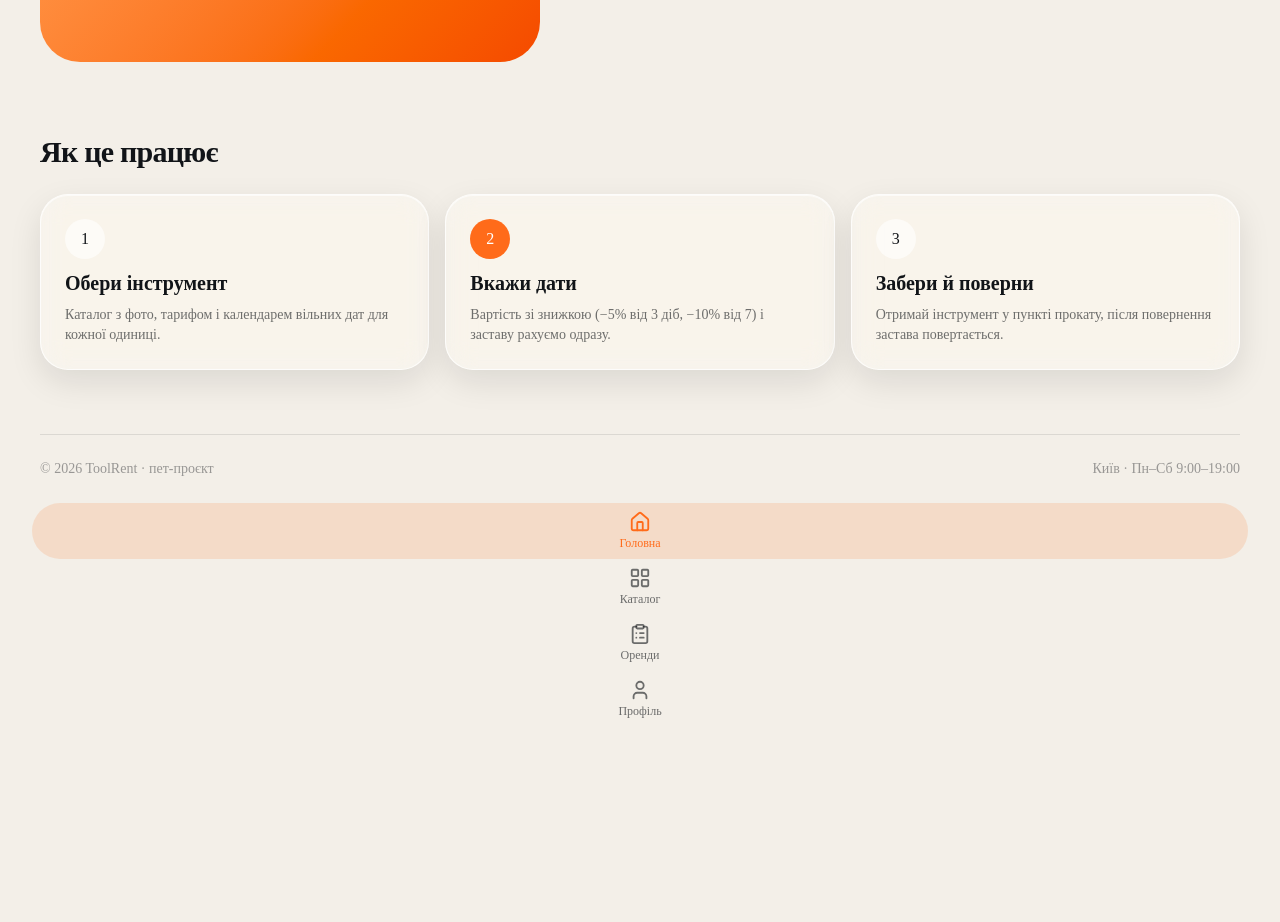
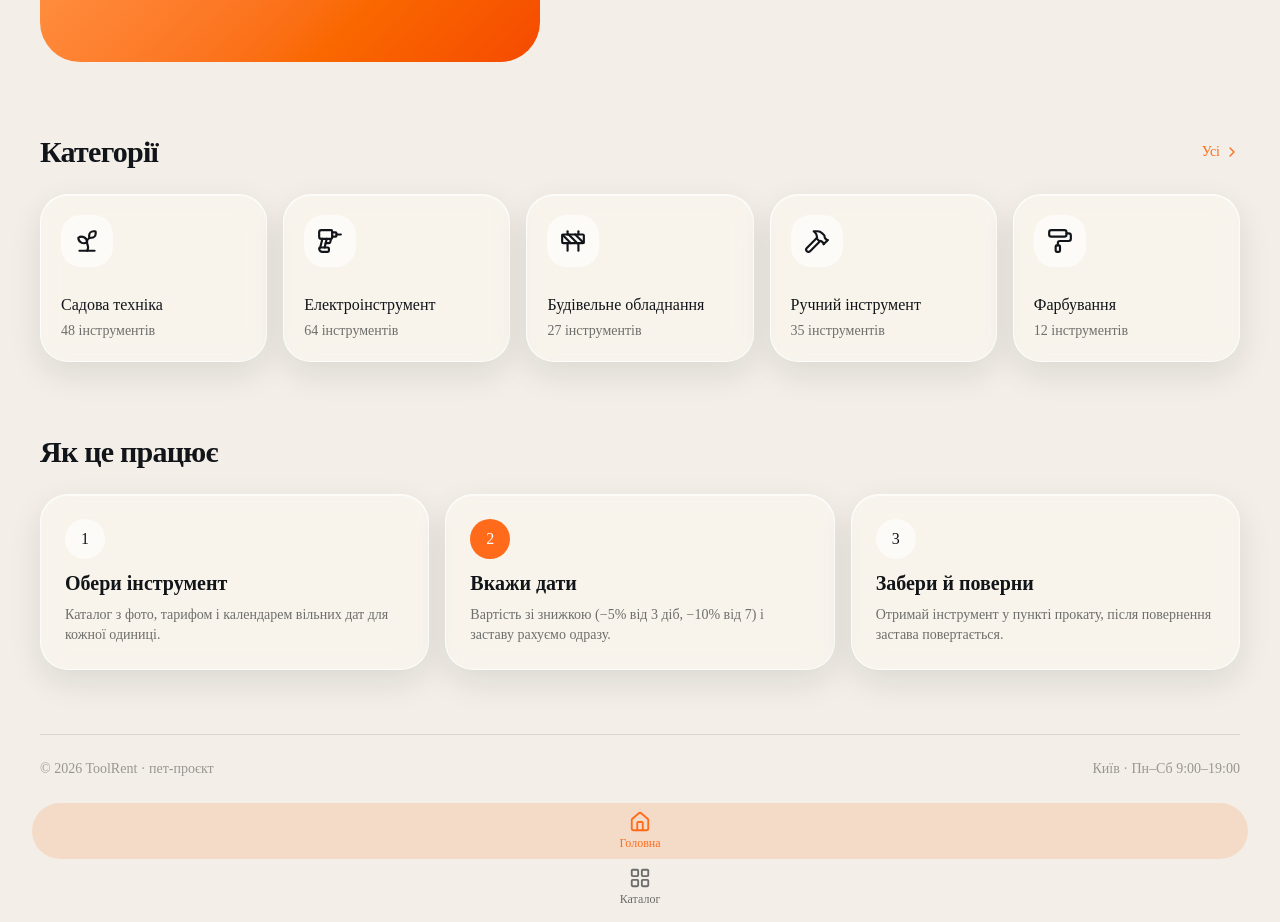
Before and after one commit to Ddmlnk/ToolRent, a Next.js app in the folder toolrent/: page / in a window 1280 px wide. Shown: the part 960-1882 px from the top of the page. Before the commit the page ends 1687 px from the top, so only its background shows below. Built offline with nearby package versions, Linux system fonts and the light colour scheme.

Commit message:
feat: add categories section

```diff
--- a/toolrent/app/page.tsx
+++ b/toolrent/app/page.tsx
@@ -1,3 +1,4 @@
+import Categories from "@/components/home/Categories";
 import Hero from "@/components/home/Hero";
 import HowItWorks from "@/components/home/HowItWorks";
 
@@ -5,6 +6,7 @@ export default function Home() {
   return (
     <main className="mx-auto flex max-w-300 flex-col gap-10 pt-10 md:gap-18 md:pt-16">
       <Hero />
+      <Categories />
       <HowItWorks />
     </main>
   );
--- /dev/null
+++ b/toolrent/components/home/Categories.tsx
@@ -0,0 +1,29 @@
+import { categories } from "@/lib/mock-data";
+import { ChevronRight } from "lucide-react";
+import Link from "next/link";
+import { CategoryTile } from "./CategoryTile";
+
+export default function Categories() {
+  return (
+    <section className="flex flex-col gap-4 md:gap-6">
+      <div className="flex items-center justify-between">
+        <h2 className="text-xl font-semibold tracking-tight text-ink md:text-3xl">
+          Категорії
+        </h2>
+        <Link
+          href="/catalog"
+          className="flex items-center gap-1 text-sm font-medium text-brand"
+        >
+          Усі <ChevronRight size={16} />
+        </Link>
+      </div>
+      <div className="grid grid-cols-2 gap-3 md:grid-cols-3 lg:grid-cols-5 md:gap-4">
+        {categories.map((category, i) => (
+          <div key={category.id} className={i === 4 ? "hidden md:block" : ""}>
+            <CategoryTile category={category} />
+          </div>
+        ))}
+      </div>
+    </section>
+  );
+}
--- /dev/null
+++ b/toolrent/components/home/CategoryTile.tsx
@@ -0,0 +1,27 @@
+import { icons } from "@/lib/icons";
+import { Category } from "@/types";
+import Link from "next/link";
+
+type CategoryTileProps = { category: Category };
+
+export function CategoryTile({ category }: CategoryTileProps) {
+  const Icon = icons[category.icon];
+  return (
+    <Link
+      href={`/catalog?category=${category.slug}`}
+      className="glass flex h-37.5 flex-col justify-between rounded-[28px] p-4 transition hover:bg-white/45 md:h-42 md:p-5"
+    >
+      <span className="flex size-13 items-center justify-center rounded-[20px] bg-white/60">
+        <Icon size={26} className="text-ink" />
+      </span>
+      <span className="flex flex-col gap-1">
+        <span className="text-sm font-medium text-ink md:text-base">
+          {category.name}
+        </span>
+        <span className="text-sm text-ink/60">
+          {category.toolsCount} інструментів
+        </span>
+      </span>
+    </Link>
+  );
+}
```
